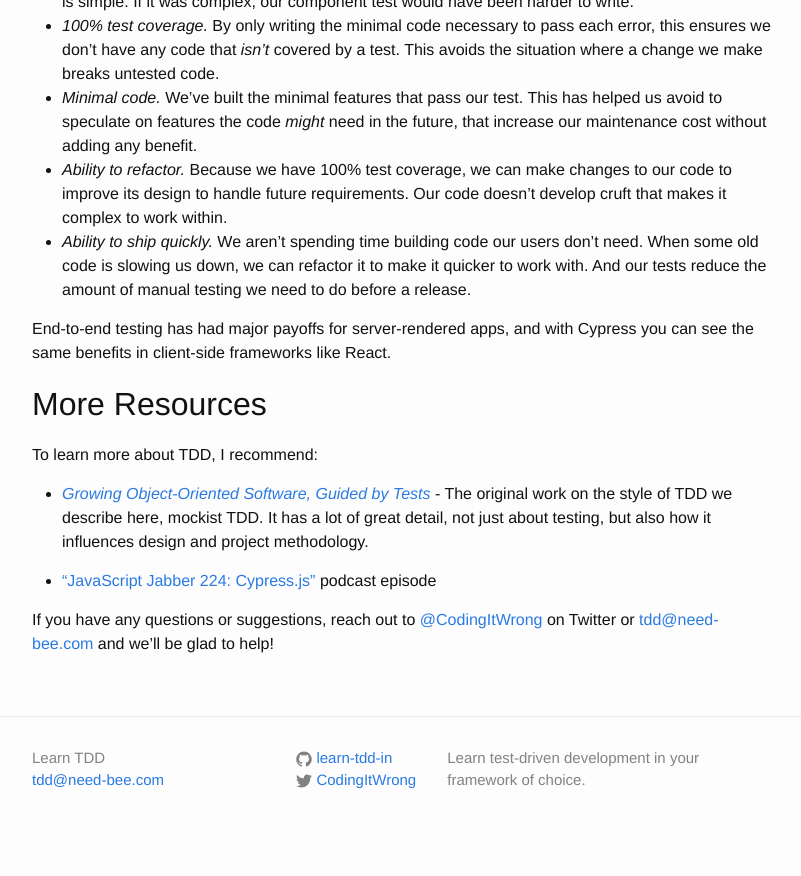
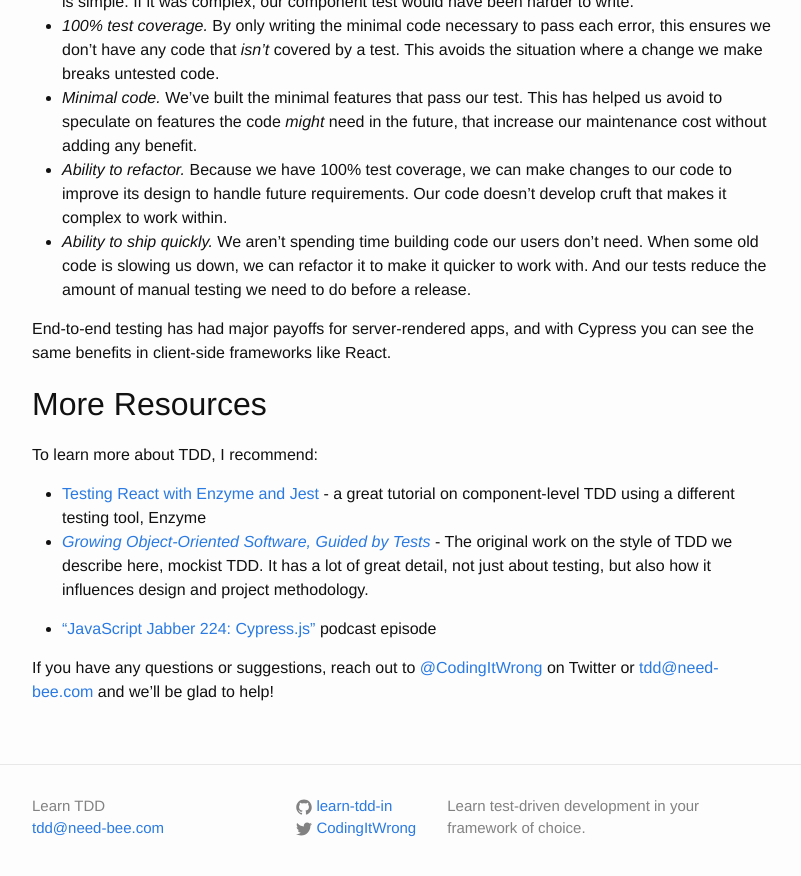
Before and after one commit to learn-tdd-in/learntdd.in, a Jekyll site: the page built from react/index.md, in a window 1280 px wide and 900 px high, scrolled down 9918 px. Shown: the top 876 px of the window, without its empty margins (238-1039 px from the left). Built offline with Jekyll 4.4.1, drawn with Linux system fonts in a browser that asks for light colours; before the commit the page ends 10770 px from its top, so only the background shows below that.

Commit message:
Add link to React testing series

```diff
--- a/react/index.md
+++ b/react/index.md
@@ -507,6 +507,7 @@
 
 To learn more about TDD, I recommend:
 
+* [Testing React with Enzyme and Jest](https://javascriptplayground.com/testing-react-enzyme-jest/) - a great tutorial on component-level TDD using a different testing tool, Enzyme
 {% include tutorial-goos.md %}
 * ["JavaScript Jabber 224: Cypress.js"](https://devchat.tv/js-jabber/224-jsj-cypress-js-with-brian-mann) podcast episode
 
```
